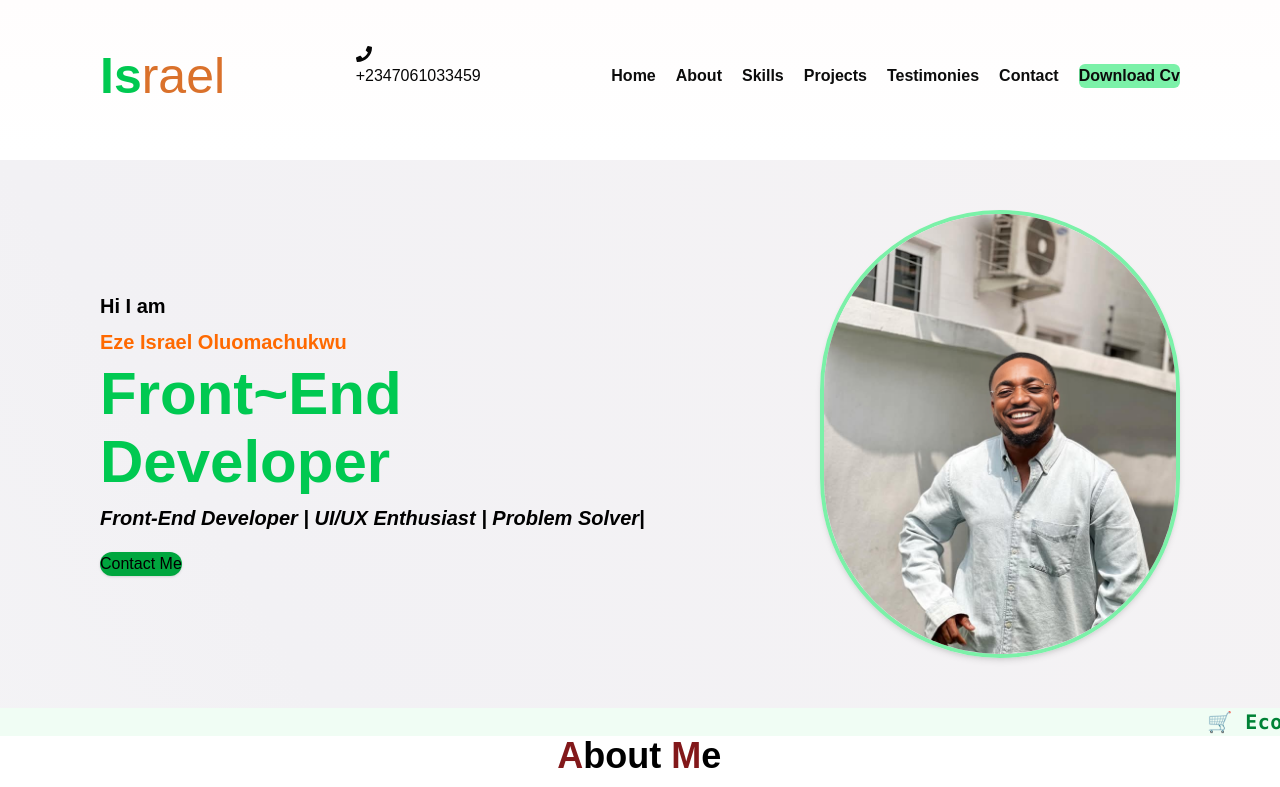
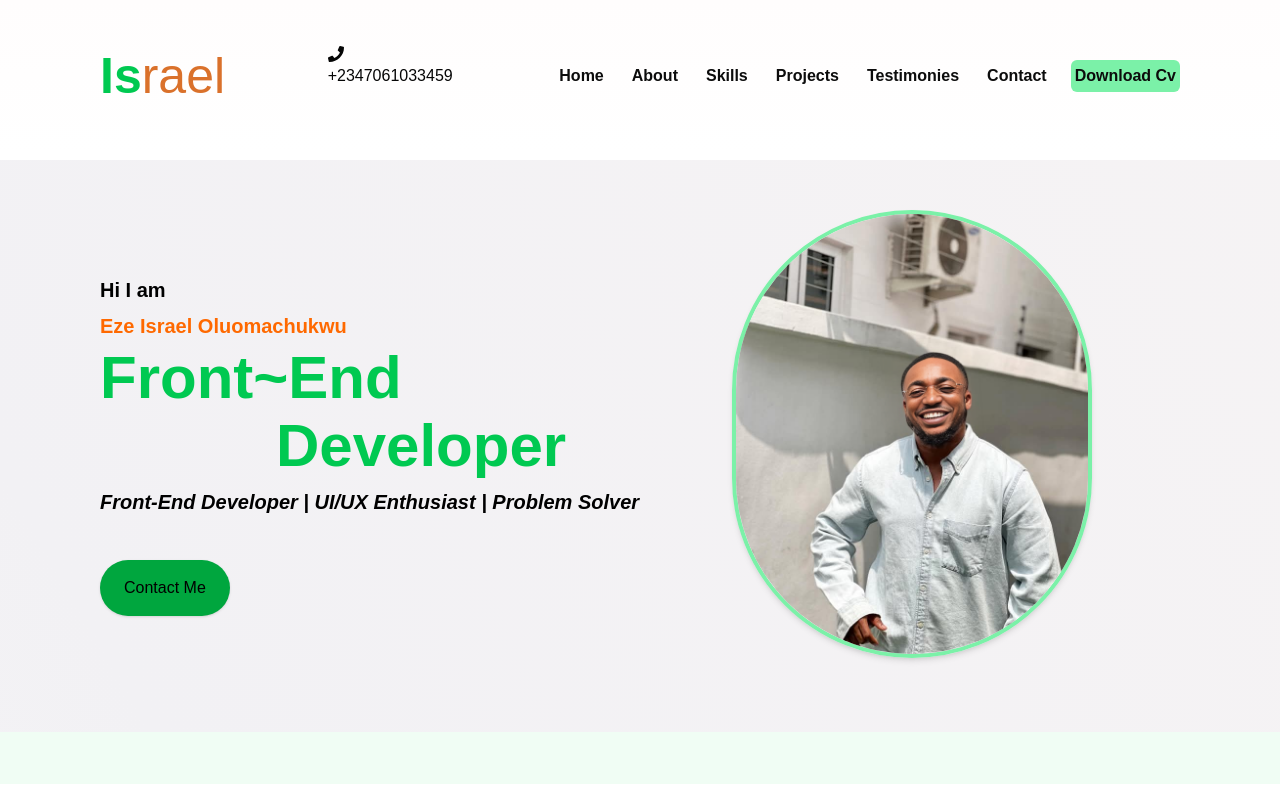
Before and after one commit to Eze-Israel/Proport, a Next.js app: page / in a window 1280 px wide. Shown: the top 787 px of the page. Built offline with nearby package versions, Linux system fonts and the light colour scheme.

Commit message:
final fixing

```diff
--- a/src/components/Footer.tsx
+++ b/src/components/Footer.tsx
@@ -17,13 +17,17 @@ const Footer = () => {
       </ul>
      </div>
 
+
+
      <div className='socials'>
      <FaLinkedin className='linked'/>
-      <a href="">
+      <a  href="https://linkedin.com/in/israel-eze-ab471a305" rel="norerrer">
           </a>
-          <a href="">
-     <FaGithub className="hub"/></a>
-     <a href="">
+
+          <a href="https://github.com/Eze-Israel" target='_blank'>
+
+     <FaGithub className="hub" /></a>
+     <a href="https://wa.me/+2347061033459" rel="norerrer" target='_blank'>
       <FaWhatsapp className='wats' />
       </a>
       </div>
@@ -38,16 +42,3 @@ const Footer = () => {
 
 
 export default Footer
-
-
-
-
-
-        // <div className='flex justify-space-between gap-20 border border-white items-center shadow-2xl'>
-        //     <Link href="https://linkedin.com/in/israel-eze-ab471a305" rel="norerrer">
-        //     <FaLinkedin className='text-blue-900 text-4xl mt-8'/></Link>
-        //     <Link href="https://github.com/Eze-Israel" rel='norerrer'>
-        //     <FaGithub  className='text-gray-900 text-4xl  mt-8'/></Link>
-        //     <Link href="https://wa.me/+2347061033459" rel="norerrer">
-        //       <FaWhatsapp  className='text-green-500 text-4xl mt-8' /></Link>
-        //       </div>
--- a/src/components/HeroSection.tsx
+++ b/src/components/HeroSection.tsx
@@ -59,7 +59,7 @@ const HeroSection = () => {
           className="mx-auto mb-6"
         >
           <Image
-            src="/images/KingT1.png" // 🔁 Replace with your image
+            src="/images/KingT1.png"
             alt="Eze Israel"
             width={360}
             height={360}
@@ -72,76 +72,3 @@ const HeroSection = () => {
 }
 
 export default HeroSection
-
-
-// 'use client';
-// import React from 'react';
-// import { motion } from 'framer-motion';
-// import TextAimation from './TextAnimation'
-// import Image from 'next/image';
-
-// const HeroSection = () => {
-//   return (
-//     <header className="min-h-screen flex items-center justify-center bg-gradient-to-br from-green-50 via-white to-green-100 px-6 py-2">
-//       <div className="max-w-4xl w-full text-center">
-//         {/* Profile Image */}
-//         <motion.div
-//           initial={{ scale: 0, opacity: 0 }}
-//           animate={{ scale: 1, opacity: 1 }}
-//           transition={{ duration: 0.8, delay: 0.2, type: 'spring' }}
-//           className="mx-auto mb-6"
-//         >
-//           <Image
-//             src="/images/KingT1.png" // 🔁 Replace with your image
-//             alt="Eze Israel"
-//             width={260}
-//             height={260}
-//             className="rounded-full object-cover mx-auto border-4 border-green-300 shadow-md"
-//           />
-//         </motion.div>
-
-//         {/* Animated Text */}
-//         <motion.h1
-//           initial={{ y: 40, opacity: 0 }}
-//           animate={{ y: 0, opacity: 1 }}
-//           transition={{ duration: 0.7, delay: 0.4 }}
-//           className="text-3xl md:text-5xl font-bold text-green-700"
-//         >
-//           Hello, I’m Eze Israel
-//         </motion.h1>
-
-//         <motion.p
-//           initial={{ y: 40, opacity: 0 }}
-//           animate={{ y: 0, opacity: 1 }}
-//           transition={{ duration: 0.7, delay: 0.6 }}
-//           className="mt-4 text-lg md:text-xl text-gray-600"
-//         >
-//           Front-End Developer | UI/UX Enthusiast | Problem Solver
-//         </motion.p>
-
-//         <motion.p
-//           initial={{ y: 40, opacity: 0 }}
-//           animate={{ y: 0, opacity: 1 }}
-//           transition={{ duration: 0.7, delay: 0.6 }}
-//           className="mt-4 text-md md:text-l text-gray-600"
-//         >
-//          <TextAimation/>
-
-//         </motion.p>
-
-//         {/* CTA Button */}
-//         <motion.a
-//           href="#contact"
-//           initial={{ y: 40, opacity: 0 }}
-//           animate={{ y: 0, opacity: 1 }}
-//           transition={{ duration: 0.7, delay: 0.8 }}
-//           className="inline-block mt-6 bg-green-600 text-white px-6 py-3 rounded-full shadow hover:bg-green-700 hover:scale-105 transition-transform duration-300"
-//         >
-//           Contact Me
-//         </motion.a>
-//       </div>
-//     </header>
-//   );
-// };
-
-// export default HeroSection;
--- a/src/styles/globals.css
+++ b/src/styles/globals.css
@@ -30,12 +30,6 @@ body {
   font-family: Arial, Helvetica, sans-serif;
 }
 
-
-*{
-  margin: 0;
-  padding: 0;
-  box-sizing: border-box;
-}
 
 html{
   scroll-behavior: smooth;
```
